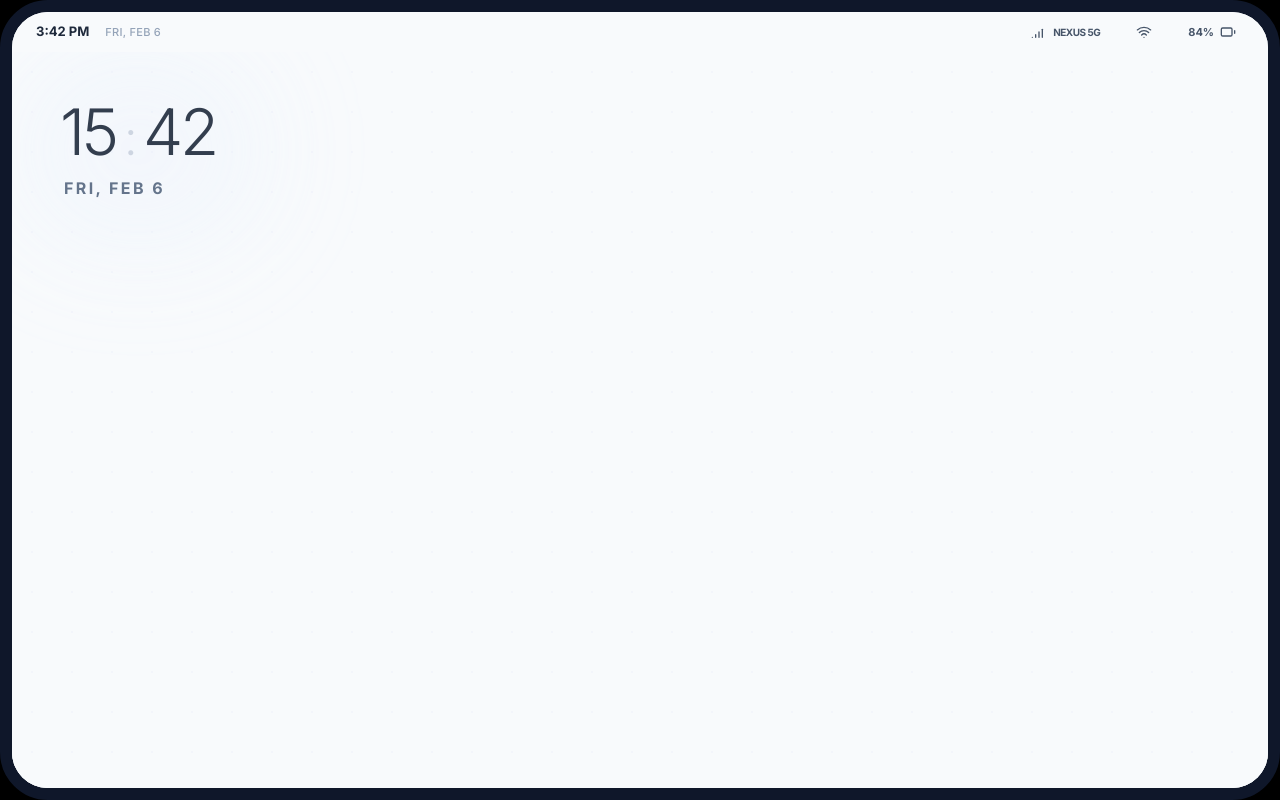
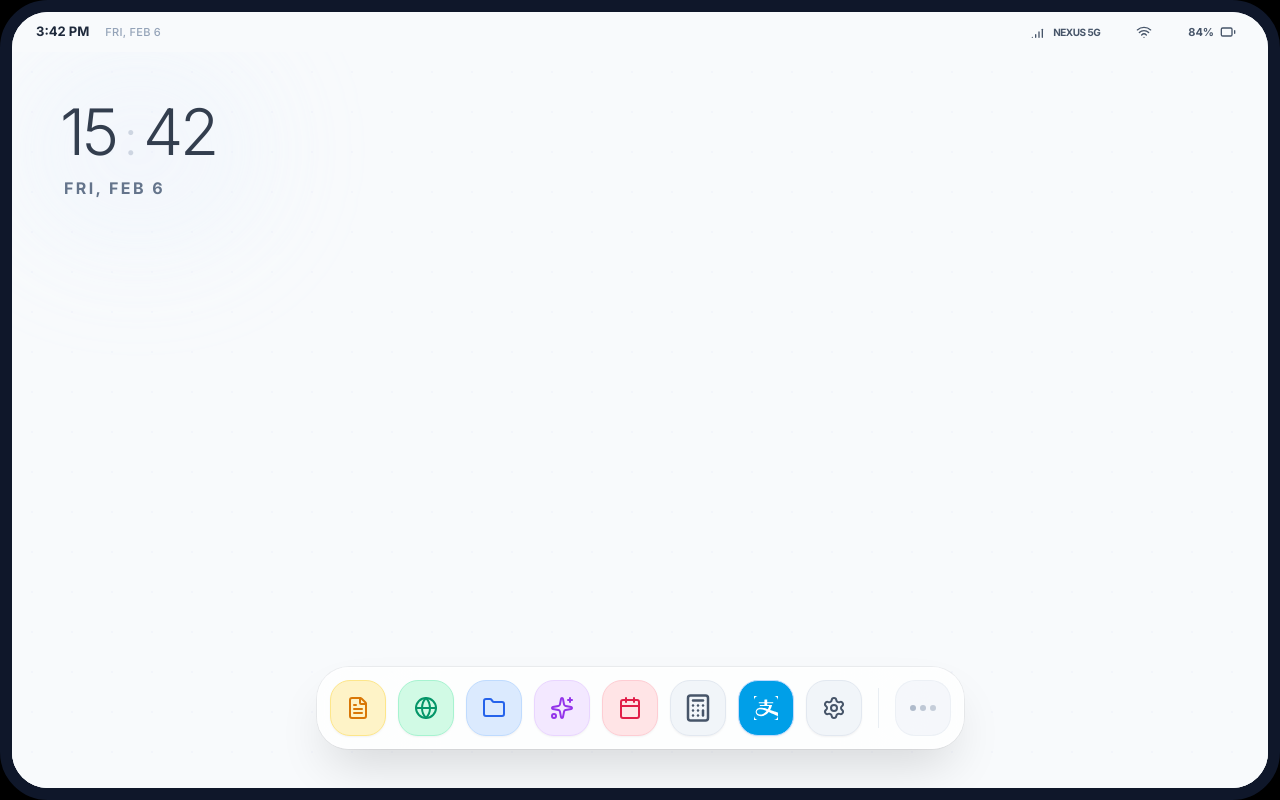
Before and after one commit to tianchengxi-spec/Multi-tasking, a React (Vite) app: page / in a window 1280 px wide. Built offline with nearby package versions, Linux system fonts and the light colour scheme.

Commit message:
feat: Make dock visible by default
The dock is now visible by default on application launch. This change removes logic for auto-hiding the dock after inactivity and also removes the ability to hide the dock by clicking on the wallpaper. The dock is no longer hidden when an application gains focus.

```diff
--- a/App.tsx
+++ b/App.tsx
@@ -33,11 +33,10 @@ const App: React.FC = () => {
   const [apps, setApps] = useState<AppInstance[]>([]);
   const [activeAppId, setActiveAppId] = useState<string | null>(null);
   const [zIndexCounter, setZIndexCounter] = useState(10);
-  const [isDockVisible, setIsDockVisible] = useState(false);
+  const [isDockVisible, setIsDockVisible] = useState(true);
   const [draggingAppId, setDraggingAppId] = useState<string | null>(null);
   const [dragOffset, setDragOffset] = useState({ x: 0, y: 0 });
   const touchStartY = useRef<number | null>(null);
-  const hideTimeoutRef = useRef<ReturnType<typeof setTimeout> | null>(null);
 
   const [splitRatios, setSplitRatios] = useState<[number, number]>([0.5, 0.66]);
   const [resizingDividerIndex, setResizingDividerIndex] = useState<number | null>(null);
@@ -540,11 +539,10 @@ const App: React.FC = () => {
             setZIndexCounter(z => z + 1);
             setApps(prev => prev.map(a => a.id === id ? { ...a, zIndex: zIndexCounter + 1 } : a));
             setActiveAppId(id);
-            setIsDockVisible(false); // Hide dock when focusing wallpaper
           }}
           onOpenApp={openApp}
           splitRatios={splitRatios}
-          onClickWallpaper={() => setIsDockVisible(false)}
+          onClickWallpaper={() => {}}
           onDragAppStart={(id, x, y) => {
             const app = apps.find(a => a.id === id);
             if (app && app.state === 'floating') {
--- a/components/Dock.tsx
+++ b/components/Dock.tsx
@@ -1,5 +1,6 @@
 
-import React, { useState, useRef, useEffect } from 'react';
+import React, { useState, useRef } from 'react';
+import { motion, useDragControls } from 'motion/react';
 import { AppType } from '../types';
 import { APP_CONFIG } from '../constants';
 
@@ -26,36 +27,7 @@ const Dock: React.FC<DockProps> = ({
 }) => {
   const [activePress, setActivePress] = useState<AppType | null>(null);
   const longPressTimer = useRef<any>(null);
-  const hideTimer = useRef<ReturnType<typeof setTimeout> | null>(null);
-  const swipeStartY = useRef<number | null>(null);
-
-  const startHideTimer = () => {
-    if (hideTimer.current) clearTimeout(hideTimer.current);
-    hideTimer.current = setTimeout(() => {
-      onVisibilityChange?.(false);
-    }, 1500);
-  };
-
-  const stopHideTimer = () => {
-    if (hideTimer.current) {
-      clearTimeout(hideTimer.current);
-      hideTimer.current = null;
-    }
-  };
-
-  const handlePointerDownGlobal = (e: React.PointerEvent) => {
-    swipeStartY.current = e.clientY;
-  };
-
-  const handlePointerMoveGlobal = (e: React.PointerEvent) => {
-    if (swipeStartY.current !== null) {
-      const deltaY = e.clientY - swipeStartY.current;
-      if (deltaY > 40) { // Swipe Down
-        onVisibilityChange?.(false);
-        swipeStartY.current = null;
-      }
-    }
-  };
+  const dragControls = useDragControls();
 
   const allApps = [
     AppType.NOTES,
@@ -98,16 +70,32 @@ const Dock: React.FC<DockProps> = ({
   };
 
   return (
-    <div
-      className={`absolute bottom-0 left-0 right-0 h-32 flex items-center justify-center pointer-events-none pb-8 transition-all duration-700 ease-[cubic-bezier(0.33,1,0.68,1)] z-[150] ${
-        isVisible ? 'translate-y-0 opacity-100' : 'translate-y-[120%] opacity-0'
-      }`}
-      onMouseEnter={stopHideTimer}
-      onMouseLeave={startHideTimer}
-      onPointerDown={handlePointerDownGlobal}
-      onPointerMove={handlePointerMoveGlobal}
+    <motion.div
+      drag="y"
+      dragConstraints={{ top: 0, bottom: 200 }}
+      dragElastic={0.1}
+      dragMomentum={false}
+      onDragEnd={(_, info) => {
+        if (info.offset.y > 40) {
+          onVisibilityChange?.(false);
+        }
+      }}
+      initial={false}
+      animate={{
+        y: isVisible ? 0 : 160,
+        opacity: isVisible ? 1 : 0
+      }}
+      transition={{
+        type: "spring",
+        stiffness: 300,
+        damping: 30,
+        mass: 0.8
+      }}
+      className="absolute bottom-0 left-0 right-0 h-32 flex items-center justify-center pointer-events-none pb-8 z-[150]"
     >
-      <div className="bg-white/70 backdrop-blur-3xl border border-white/40 shadow-[0_20px_50px_rgba(0,0,0,0.1)] rounded-[1.75rem] p-3 flex items-end gap-3 pointer-events-auto">
+      <div
+        className="bg-white/75 backdrop-blur-3xl border border-white/40 shadow-[0_25px_50px_-12px_rgba(0,0,0,0.15)] rounded-[2rem] p-3 flex items-end gap-3 pointer-events-auto ring-1 ring-black/5"
+      >
         {allApps.map((type) => {
           const config = APP_CONFIG[type];
           const isActive = activeAppType === type;
@@ -150,7 +138,7 @@ const Dock: React.FC<DockProps> = ({
            <div className="w-1.5 h-1.5 bg-slate-400 rounded-full animate-pulse [animation-delay:0.4s] mx-0.5" />
         </div>
       </div>
-    </div>
+    </motion.div>
   );
 };
 
```
